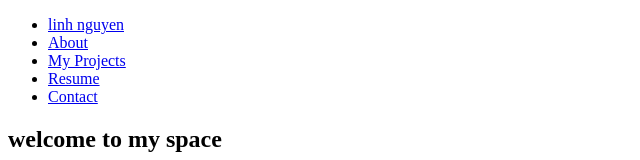
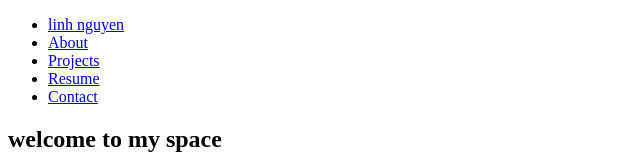
Before and after one commit to linhngkh/nextjs-Portfolio, a Next.js app: page / in a window 1280 px wide. Shown: the top 160 px of the page, without its empty margins (0-640 px from the left). Built offline with nearby package versions, Linux system fonts and the light colour scheme.

Commit message:
change text

```diff
--- a/app/navbar/page.js
+++ b/app/navbar/page.js
@@ -11,7 +11,7 @@ export const Navbar = () => {
           <Link href="/about">About</Link>
         </li>
         <li>
-          <Link href="/projects">My Projects</Link>
+          <Link href="/projects">Projects</Link>
         </li>
         <li>
           <Link href="/resume">Resume</Link>
```
